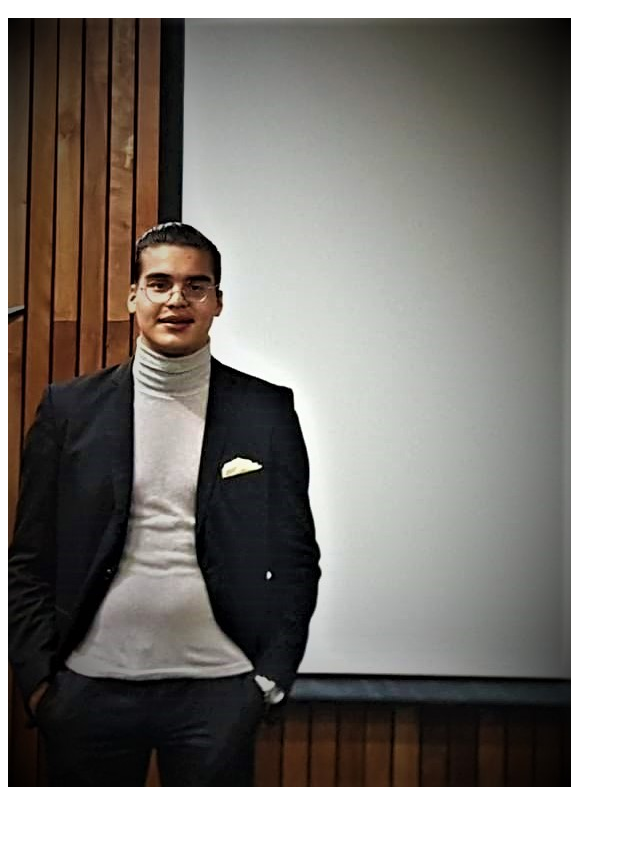
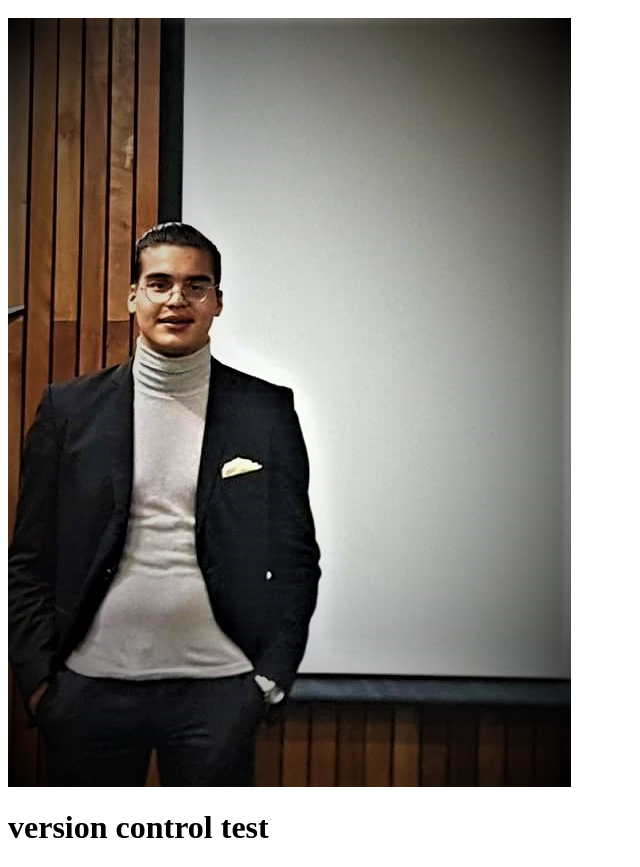
Before and after one commit to elielvillegas/elielvillegas.github.io, a plain HTML site: page index.html in a window 1280 px wide. Shown: the part 48-915 px from the top of the page, without its empty margins (0-640 px from the left). Before the commit the page ends 843 px from the top, so only its background shows below. Drawn offline with Linux system fonts and the light colour scheme.

Commit message:
gitTest1

```diff
--- a/index.html
+++ b/index.html
@@ -1,4 +1,5 @@
 <html>
      <h1>Eliel's Portfolio</h1>
      <img src="./HomeRepoEdit.JPG" />
+     <h1>version control test</h1>
 </html>
```
